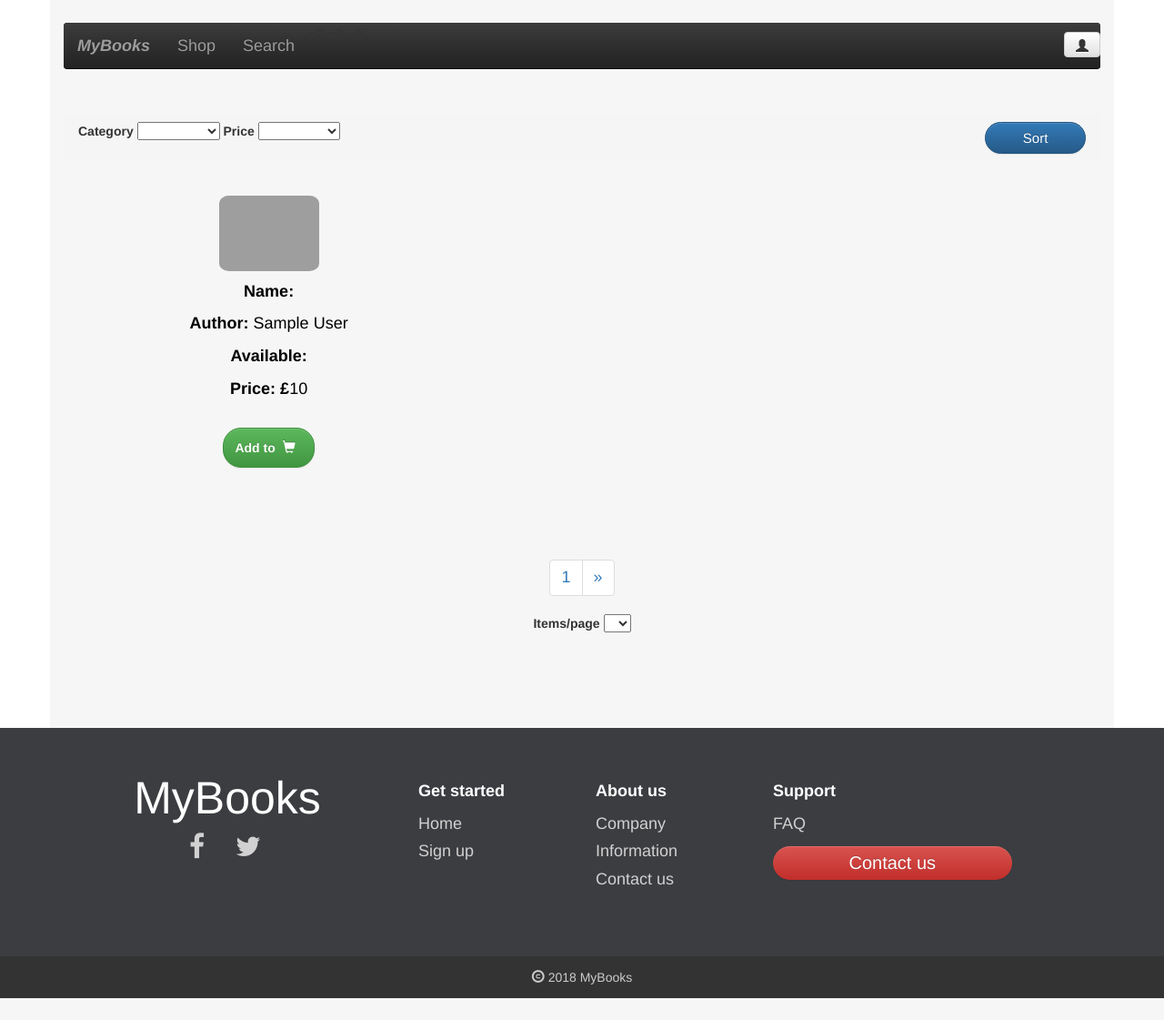
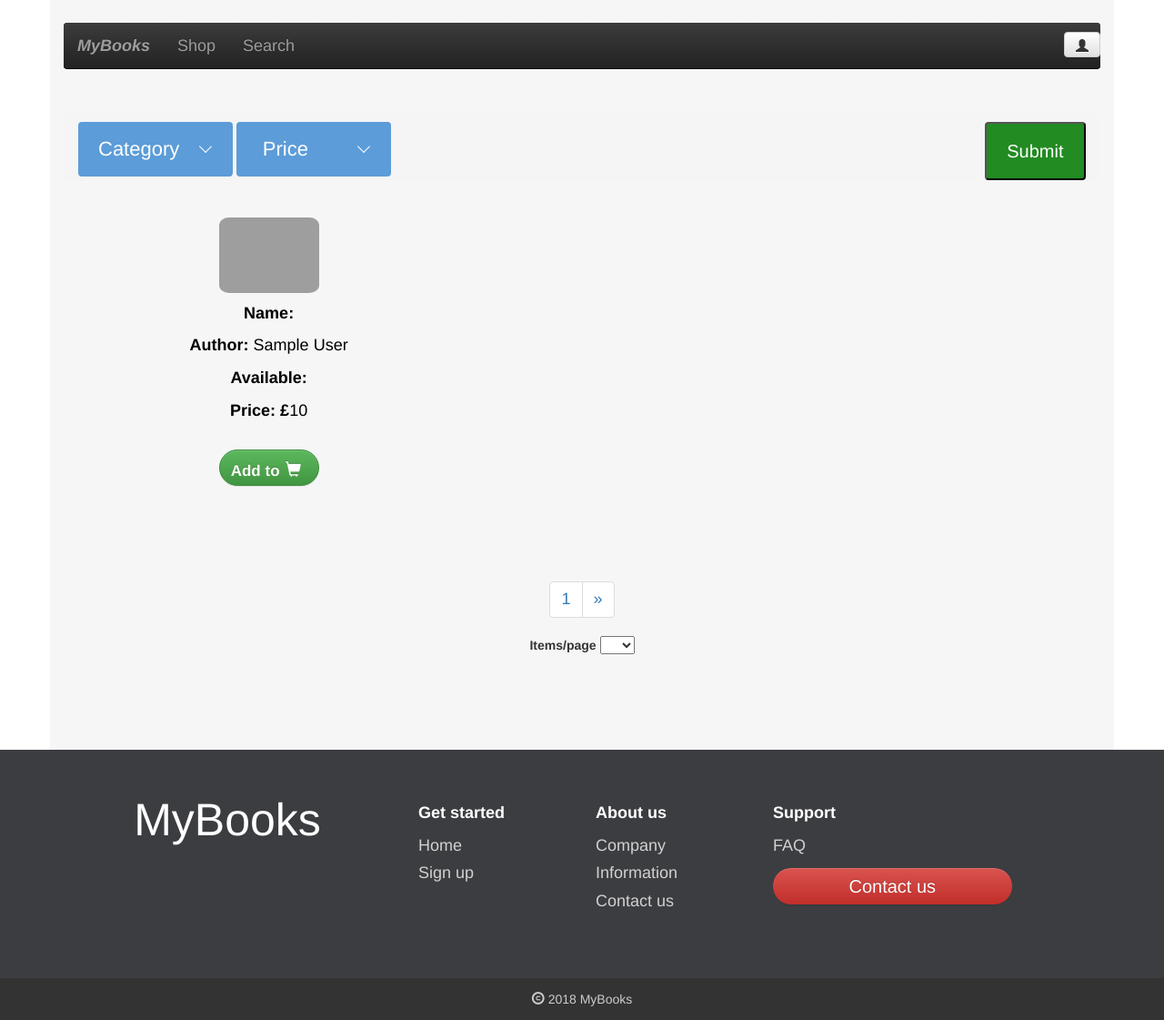
Before and after one commit to mihai004/CSP, a PHP site: page /shopList in a window 1280 px wide. Shown: the whole page at 91% size. Before the commit the page ends 1097 px from the top, so only its background shows below. Run offline with PHP 8.4, Linux system fonts and the light colour scheme; the visitor is signed in with stand-in values (Sample User, id 1); tables that the repository leaves empty or names only in its code hold one stand-in row (values such as "Sample post"); data that the repository does not hold is empty; some libraries are stand-ins or nearby versions; grey boxes are pictures that could not be loaded.

Commit message:
sort options

```diff
--- a/Views/shopList.phtml
+++ b/Views/shopList.phtml
@@ -9,7 +9,7 @@
 
             <nav class="navbar navbar-pills">
 
-                <div class="navbar-header">
+                <div class="navbar-header hidden-xs">
                     <button type="button" class="navbar-toggle" data-toggle="collapse" style="background-color: forestgreen;" data-target="#myNav">
                         <span class="sr-only">Toggle navigation</span>
                         <span style="background-color: whitesmoke;" class="icon-bar"></span>
@@ -20,24 +20,22 @@
                 </div>
 
                 <div id="myNav" class="collapse navbar-collapse">
-                    <form action="../shopList.php" method="get">
+                    <form action="../shopList.php" method="post">
                         <ul class="nav navbar-nav">
-                            <label class="dropdown-toggle" data-toggle="dropdown" href="#" >Category</label>
-                            <select name="filter_1" >
-                                <option value=""></option>
+                            <div class="text-center">
+                            <select name="filter_1" id="sources" class="custom-select sources" placeholder="Category">
                                 <option value="science">Science</option>
                                 <option value="novel">Novel</option>
                                 <option value="poetry">Poetry</option>
                                 <option value="philosophy">Philosophy</option>
                             </select>
-                            <label class="dropdown-toggle" data-toggle="dropdown" href="#" >Price</label>
-                            <select name="filter_2">
-                                <option value=""></option>
-                                <option value="asc">Price Asc</option>
-                                <option value="desc">Price Desc</option>
-                            </select>
+                                <select name="filter_2" id="sources" class="custom-select sources" placeholder="Price">
+                                    <option value="asc">Asc</option>
+                                    <option value="desc">Desc</option>
+                                </select>
+                            </div>
                         </ul>
-                        <input id="sortBut" name="sort" class="btn btn-primary pull-right" type="submit" value="Sort">
+                        <input id="sortBut" name="sort" class="test pull-right" type="submit" placeholder="Sort">
                     </form>
                 </div>
             </nav>
@@ -95,11 +93,14 @@
 
                 ?>
                     <div>
-                    <label class="dropdown-toggle text-center" data-toggle="dropdown" href="#">Items/page</label>
+                    <label onchange="window.location.href='../shopList.php'" class="dropdown-toggle text-center" data-toggle="dropdown" href="#">Items/page</label>
                     <select name="filter_3" onchange="window.location.href=this.value">
-                        <option value="<?php echo $_SERVER['REQUEST_URI'];?>"></option>
-                        <option value="<?php echo $_SERVER['REQUEST_URI'],'?&limit=2';?>">2</option>
-                        <option value="<?php echo $_SERVER['REQUEST_URI'],'?&limit=5';?>">5</option>
+                        <option value="<?php echo '../shopList.php';?>"></option>
+                        <option value="<?php echo '../shopList.php','?&limit=2';?>">2</option>
+                        <option value="<?php echo '../shopList.php','?&limit=3';?>">3</option>
+                        <option value="<?php echo '../shopList.php','?&limit=4';?>">4</option>
+                        <option value="<?php echo '../shopList.php','?&limit=5';?>">5</option>
+                        <option value="<?php echo '../shopList.php','?&limit=10';?>">10</option>
                     </select>
                     </div>
                 </div>
--- a/Views/template/footer.phtml
+++ b/Views/template/footer.phtml
@@ -65,11 +65,11 @@
 <!--<script src="http://code.jquery.com/jquery-1.11.3.min.js"></script>-->
 <!--<script src="http://code.jquery.com/mobile/1.4.5/jquery.mobile-1.4.5.min.js"></script>-->
 
-<link rel="stylesheet" href="https://maxcdn.bootstrapcdn.com/bootstrap/3.3.5/css/bootstrap.min.css">
-<link rel="stylesheet" href="https://maxcdn.bootstrapcdn.com/bootstrap/3.3.5/css/bootstrap-theme.min.css">
-<script src="https://ajax.googleapis.com/ajax/libs/jquery/2.1.3/jquery.min.js"></script>
-<script src="https://maxcdn.bootstrapcdn.com/bootstrap/3.3.5/js/bootstrap.min.js"></script>
-<script type="text/javascript" src="js/js.js"></script>
+<!--<link rel="stylesheet" href="https://maxcdn.bootstrapcdn.com/bootstrap/3.3.5/css/bootstrap.min.css">-->
+<!--<link rel="stylesheet" href="https://maxcdn.bootstrapcdn.com/bootstrap/3.3.5/css/bootstrap-theme.min.css">-->
+<!--<script src="https://ajax.googleapis.com/ajax/libs/jquery/2.1.3/jquery.min.js"></script>-->
+<!--<script src="https://maxcdn.bootstrapcdn.com/bootstrap/3.3.5/js/bootstrap.min.js"></script>-->
+<!--<script type="text/javascript" src="js/js.js"></script>-->
 
 
 <!--<script src="https://ajax.googleapis.com/ajax/libs/jquery/1.11.0/jquery.min.js"></script>-->
--- a/Views/template/header.phtml
+++ b/Views/template/header.phtml
@@ -13,40 +13,23 @@
     <link href="/css/bootstrap-theme.css" rel="stylesheet">
     <link href="/css/my-style.css" rel="stylesheet">
     <link rel="icon" href="images/logo.png">
-    <link href="//netdna.bootstrapcdn.com/bootstrap/3.1.0/css/bootstrap.min.css" rel="stylesheet" id="bootstrap-css">
-    <link rel="stylesheet" href="https://cdnjs.cloudflare.com/ajax/libs/font-awesome/4.7.0/css/font-awesome.min.css">
+<!--    <link href="//netdna.bootstrapcdn.com/bootstrap/3.1.0/css/bootstrap.min.css" rel="stylesheet" id="bootstrap-css">-->
+<!--    <link rel="stylesheet" href="https://cdnjs.cloudflare.com/ajax/libs/font-awesome/4.7.0/css/font-awesome.min.css">-->
 <!--    <script src="//netdna.bootstrapcdn.com/bootstrap/3.1.0/js/bootstrap.min.js"></script>-->
 <!--    <script src="//code.jquery.com/jquery-1.11.1.min.js"></script>-->
 
-<!--    <script>-->
-<!--        $("#myCarousel").carousel();-->
-<!---->
-<!--        // Enable Carousel Indicators-->
-<!--        $(".item1").click(function(){-->
-<!--            $("#myCarousel").carousel(0);-->
-<!--        });-->
-<!--        $(".item2").click(function(){-->
-<!--            $("#myCarousel").carousel(1);-->
-<!--        });-->
-<!--        $(".item3").click(function(){-->
-<!--            $("#myCarousel").carousel(2);-->
-<!--        });-->
-<!---->
-<!--        // Enable Carousel Controls-->
-<!--        $(".left").click(function(){-->
-<!--            $("#myCarousel").carousel("prev");-->
-<!--        });-->
-<!--        $(".right").click(function(){-->
-<!--            $("#myCarousel").carousel("next");-->
-<!--        });-->
-<!---->
-<!--    </script>-->
+
 <!--    <script src="//code.jquery.com/jquery-1.11.1.min.js"></script>-->
-<!--<!--    <script src="js/jquery-1.11.0.min.js"></script>-->
-<!--    <link href="//maxcdn.bootstrapcdn.com/bootstrap/3.3.0/css/bootstrap.min.css" rel="stylesheet" id="bootstrap-css">-->
-<!--    <script src="//maxcdn.bootstrapcdn.com/bootstrap/3.3.0/js/bootstrap.min.js"></script>-->
+<!--    <script src="js/jquery-1.11.0.min.js"></script>-->
 
-
+<!--OKOKOKOKOKOKO-->
+    <link href="//maxcdn.bootstrapcdn.com/bootstrap/3.3.0/css/bootstrap.min.css" rel="stylesheet" id="bootstrap-css">
+    <script src="//maxcdn.bootstrapcdn.com/bootstrap/3.3.0/js/bootstrap.min.js"></script>
+    <link rel="stylesheet" href="https://maxcdn.bootstrapcdn.com/bootstrap/3.3.5/css/bootstrap.min.css">
+    <link rel="stylesheet" href="https://maxcdn.bootstrapcdn.com/bootstrap/3.3.5/css/bootstrap-theme.min.css">
+    <script src="https://ajax.googleapis.com/ajax/libs/jquery/2.1.3/jquery.min.js"></script>
+    <script src="https://maxcdn.bootstrapcdn.com/bootstrap/3.3.5/js/bootstrap.min.js"></script>
+    <script type="text/javascript" src="js/js.js"></script>
 
 
 
@@ -80,9 +63,9 @@
 <!--                    <input name="search" type="text" class="form-control" placeholder="Search...">-->
 <!--                <input name="look" type="submit" class="btn btn-primary" value="Search"  />-->
 <!---->
-<!--<!--                <div class='printchatbox' id='printchatbox'></div>-->-->
-<!--<!---->-->
-<!--<!--                <input type='text' name='fname' class='chatinput' id='chatinput'>-->-->
+<!--<!--                <div class='printchatbox' id='printchatbox'></div>-->
+<!--<!---->
+<!--<!--                <input type='text' name='fname' class='chatinput' id='chatinput'>-->
 <!--            </form>-->
 
             <ul class="nav navbar-nav navbar-right">
--- a/css/my-style.css
+++ b/css/my-style.css
@@ -1,4 +1,3 @@
-
 body {
     padding-bottom: 40px;
     color: #5a5a5a;
@@ -144,10 +143,12 @@ html {
 
 #sortBut{
     border-radius: 20px;
+
 }
 
 .btn.btn-danger, .btn.btn-success, .btn.btn-primary, .close {
     border-radius: 20px;
+    font-size: 17px;
 }
 
 .btn.btn-info{
@@ -156,42 +157,6 @@ html {
     font-size: 20px;
     border-radius: 20px;
 }
-
-/*.footer {*/
-
-    /*position: absolute;*/
-    /*height: 150px;*/
-    /*right: 0;*/
-    /*bottom: 0;*/
-    /*left: 0;*/
-    /*padding: 1rem;*/
-    /*text-align: center;*/
-    /*overflow: hidden;*/
-    /*background-color: #1b1b1b;*/
-    /*background-image: -moz-linear-gradient(top, #222222, #111111);*/
-    /*background-image: -webkit-gradient(linear, 0 0, 0 100%, from(#222222), to(#111111));*/
-    /*background-image: -webkit-linear-gradient(top, #222222, #111111);*/
-    /*background-image: -o-linear-gradient(top, #222222, #111111);*/
-    /*background-image: linear-gradient(to bottom, #222222, #111111);*/
-    /*background-repeat: repeat-x;*/
-    /*border-color: #252525;*/
-/*}*/
-
-/*.footer a {*/
-    /*color: #2d6ca2;*/
-/*}*/
-
-/*.footer p {*/
-    /*color: lightgrey;*/
-    /*font-size: 18px;*/
-/*}*/
-
-/*#footer {*/
-    /*margin-top: 150px;*/
-    /*text-align: center;*/
-    /*background-color: #000;*/
-    /*color: #fff;*/
-/*}*/
 
 .colorgraph {
     height: 5px;
@@ -303,8 +268,10 @@ html {
 
 .btn-success,
 .btn-danger,
-.btn-info {
-    font-size: 18px;
+.btn-info,
+.btn-primary {
+    border-radius: 20px;
+    height: 40px;
 }
 
 a {
@@ -456,7 +423,7 @@ text {
 
 #sortBut {
     width: 10%;
-    font-size: 15px;
+    text-align: center;
 }
 
 #singleBook {
@@ -625,6 +592,8 @@ textarea {
     }
 
     #sortBut {
+        /*margin-top: 200px;*/
+        text-align: center;
         width: 100%;
     }
 
@@ -667,3 +636,122 @@ textarea {
     }
 
 }
+
+
+/** Custom Select **/
+
+.custom-select-wrapper {
+    position: relative;
+    display: inline-block;
+    user-select: none;
+}
+.custom-select-wrapper select {
+    display: none;
+}
+.custom-select {
+    position: relative;
+    display: inline-block;
+}
+
+
+#sortBut,.custom-select-trigger {
+    position: relative;
+    display: block;
+    width: 170px;
+    padding: 0 84px 0 22px;
+    font-size: 22px;
+    font-weight: 300;
+    color: #fff;
+    line-height: 60px;
+    background: #5c9cd8;
+    border-radius: 4px;
+    cursor: pointer;
+}
+
+#sortBut {
+    background-color: forestgreen;
+    text-align: center;
+    font-size: 20px;
+    width: 10%;
+}
+
+.custom-select-trigger:after {
+    position: absolute;
+    display: block;
+    content: '';
+    width: 10px; height: 10px;
+    top: 50%; right: 25px;
+    margin-top: -3px;
+    border-bottom: 1px solid #fff;
+    border-right: 1px solid #fff;
+    transform: rotate(45deg) translateY(-50%);
+    transition: all .4s ease-in-out;
+    transform-origin: 50% 0;
+}
+.custom-select.opened .custom-select-trigger:after {
+    margin-top: 3px;
+    transform: rotate(-135deg) translateY(-50%);
+}
+.custom-options {
+    position: absolute;
+    display: block;
+    top: 100%; left: 0; right: 0;
+    min-width: 100%;
+    margin: 15px 0;
+    border: 1px solid #b5b5b5;
+    border-radius: 4px;
+    box-sizing: border-box;
+    box-shadow: 0 2px 1px rgba(0,0,0,.07);
+    background: #fff;
+    transition: all .4s ease-in-out;
+    opacity: 0;
+    visibility: hidden;
+    pointer-events: none;
+    transform: translateY(-15px);
+}
+
+.custom-select.opened .custom-options {
+    opacity: 1;
+    visibility: visible;
+    pointer-events: all;
+    transform: translateY(0);
+}
+.custom-options:before {
+    position: absolute;
+    display: block;
+    content: '';
+    bottom: 100%; right: 25px;
+    width: 7px; height: 7px;
+    margin-bottom: -4px;
+    border-top: 1px solid #b5b5b5;
+    border-left: 1px solid #b5b5b5;
+    background: #fff;
+    transform: rotate(45deg);
+    transition: all .4s ease-in-out;
+}
+.option-hover:before {
+    background: #f9f9f9;
+}
+.custom-option {
+    position: relative;
+    display: block;
+    padding: 0 22px;
+    border-bottom: 1px solid #b5b5b5;
+    font-size: 18px;
+    font-weight: 600;
+    color: black;
+    line-height: 47px;
+    cursor: pointer;
+    transition: all .4s ease-in-out;
+}
+.custom-option:first-of-type {
+    border-radius: 4px 4px 0 0;
+}
+.custom-option:last-of-type {
+    border-bottom: 0;
+    border-radius: 0 0 4px 4px;
+}
+.custom-option:hover,
+.custom-option.selection {
+    background: silver;
+}
--- a/register.php
+++ b/register.php
@@ -7,7 +7,6 @@ if(isset($_SESSION['userID'])) {
 }
 if (isset($_POST['emailReg'])) {
     $userDataSet = new UserDataSet();
-    echo $_POST['emailReg'];
     $userDataSet->insertUser();
 } else {
     require_once('Views/account.phtml');
--- a/shopList.php
+++ b/shopList.php
@@ -46,12 +46,33 @@ if(isset($_POST['look'])) {
 
 }
 
-elseif(isset($_GET['sort'])) {
+if(isset($_POST['filter_1']) || isset($_POST['filter_2'])) {
 
-    $total = $booksDataSet->countFilters($_GET['filter_1'], $_GET['filter_2']);
-    $view->booksDataSet = $booksDataSet->searchFor($_GET['filter_1'], $_GET['filter_2'], $start, $limit);
+    $total = $booksDataSet->countFilters($_POST['filter_1'], $_POST['filter_2']);
+    $view->booksDataSet = $booksDataSet->searchFor($_POST['filter_1'], $_POST['filter_2'], $start, $limit);
+}
 
-}
+
+
+
+//if(isset($_POST['filter_1'])){
+//    echo $_GET['filter_1'];
+//}
+//elseif(isset($_POST['sort'])) {
+//
+//    $total = $booksDataSet->countFilters($_POST['filter_1'], $_POST['filter_2']);
+//    $view->booksDataSet = $booksDataSet->searchFor($_POST['filter_1'], $_POST['filter_2'], $start, $limit);
+//}
+//}
+
+
+//
+//elseif(isset($_GET['sort'])) {
+//
+//    $total = $booksDataSet->countFilters($_GET['filter_1'], $_GET['filter_2']);
+//    $view->booksDataSet = $booksDataSet->searchFor($_GET['filter_1'], $_GET['filter_2'], $start, $limit);
+//
+////}
 
 
 if(isset($_SESSION['userID'])) {
```
Also changed, not shown: js/js.js (+42 -1 lines).
